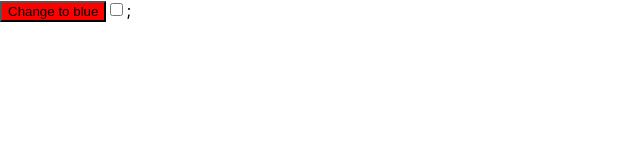
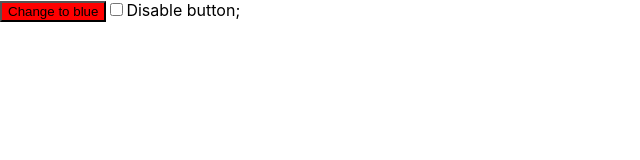
Before and after one commit to devCecy/jest-rtl, a React (Create React App) app: page / in a window 1280 px wide. Shown: the top 160 px of the page, without its empty margins (0-640 px from the left). Built offline with nearby package versions, Linux system fonts and the light colour scheme.

Commit message:
test : 버튼 라벨생성

```diff
--- a/src/App.js
+++ b/src/App.js
@@ -17,10 +17,10 @@ function App() {
 			</button>
 			<input
 				type="checkbox"
-				id="disabled-buttn "
+				id="disabled-button-checkbox"
 				onChange={(e) => setIsChecked(e.target.checked)}
 			/>
-			;
+			<label htmlFor="disabled-button-checkbox">Disable button</label>;
 		</div>
 	);
 }
```
Also changed, not shown: 1 other file (tests, documents, lock files or other folders).
